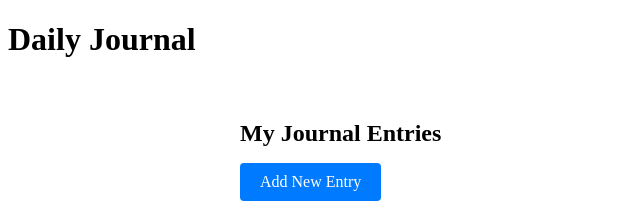
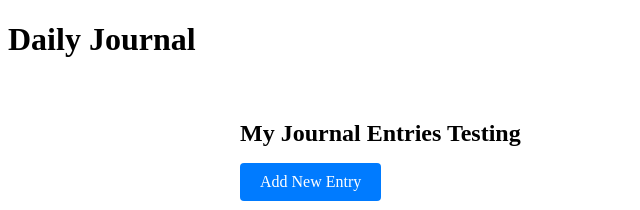
Before and after one commit to BarsatZulkarnine/fdvop, a Vue app: page / in a window 1280 px wide. Shown: the top 210 px of the page, without its empty margins (0-640 px from the left). Built offline with nearby package versions, Linux system fonts and the light colour scheme.

Commit message:
pls ci cd work

```diff
--- a/src/pages/HomePage.vue
+++ b/src/pages/HomePage.vue
@@ -1,6 +1,6 @@
 <template>
   <div class="home-container">
-    <h2 class="title">My Journal Entries</h2>
+    <h2 class="title">My Journal Entries Testing</h2>
     <router-link
       to="/entry/new"
       class="add-entry-button"
```
